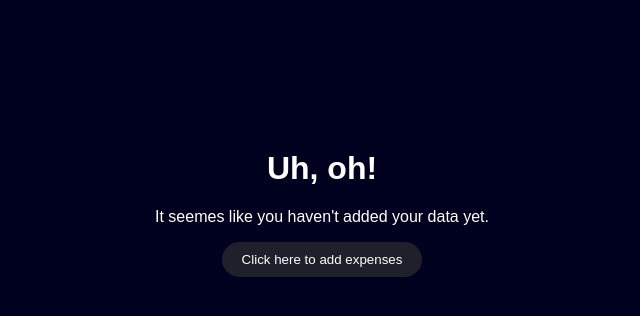
After one commit to Endromia-9027/Expenses-Insight, a Flask app: template templates/no_expenses_found.html in a window 1280 px wide. The commit adds this page. Shown: the top 316 px of the page, without its empty margins (318-958 px from the left). Run offline with Flask 3, Linux system fonts and the light colour scheme; the template is opened without the code that fills it, so the values that code supplies are empty.

Commit message:
resolved some issues:

```diff
--- a/main.py
+++ b/main.py
@@ -73,6 +73,14 @@ def get_exp_id():
     user_exp_id += 1
     return str(user_exp_id)
 
+def summ_of_expenses(user_id_know):
+    try:
+        query_sum = 'SELECT SUM(amount) FROM expenses WHERE User_id =  %s'
+        sum_result = execute_query(query_sum, (user_id_know,))  # Make sure to pass the query and parameters correctly
+        sum = sum_result[0] if sum_result else 0  # Handle the case where sum_result is None or empty
+        return sum
+    except Exception as e:
+        return e
 
 # Route to show the login screen
 @app.route('/')
@@ -151,7 +159,10 @@ def view_expenses():
                     )
                     for t in user_expenses
                 ]
-            return render_template('expenses.html', expenses=cleaned_results)
+            summ_of_exp = summ_of_expenses(user_id)
+            if summ_of_exp :
+                print(summ_of_exp[0])
+                return render_template('expenses.html', expenses=cleaned_results, sum=summ_of_exp[0])
         else:
             return f"No expenses found for this user. {user_id}, {view_query}"
     else:
@@ -170,9 +181,12 @@ def view_expenses():
                     )
                     for t in user_expenses
                 ]
-            return render_template('expenses.html', expenses=cleaned_results)
+            summ_of_exp = summ_of_expenses(user_id_know)
+            if summ_of_exp :
+                print(summ_of_exp[0])
+                return render_template('expenses.html', expenses=cleaned_results, sum=summ_of_exp[0])
         else:
-            return render_template('user_not_found.html')
+            return render_template('no_expenses_found.html')
 
 @app.route('/create_new')
 def create_new():
--- a/templates/add_expenses.html
+++ b/templates/add_expenses.html
@@ -119,10 +119,10 @@
     <h1 class="welcome">Enter your Expenses.</h1>
     <div class="user_data">
         <form action="{{ url_for('user_data_exp') }}" method="POST">
-            <input type="number" placeholder="amount" id="user_name" name="amount" required aria-label="User Name">
+            <input type="number" step="0.01" placeholder="amount" id="amount" name="amount" required>
             <input type="text" placeholder="name" id="name" name="name" required aria-label="Category" >
             <input type="date" placeholder="date" id="date" name="date" required aria-label="Date">
-            <select id="description" name="description" required aria-label="Description">
+            <select id="description" name="description" required aria-label="Description" style="margin-left: 10px;">
                 <option value="Transport">Transport</option>
                 <option value="Grocery">Grocery</option>
                 <option value="Electronic appliances">Electronic appliances</option>
--- /dev/null
+++ b/templates/no_expenses_found.html
@@ -0,0 +1,47 @@
+<!DOCTYPE html>
+<html lang="en">
+<head>
+    <meta charset="UTF-8">
+    <meta name="viewport" content="width=device-width, initial-scale=1.0">
+    <title>NO_EXPENSES_FOUND</title>
+    <style>
+
+        body {
+            font-family: sans-serif;
+            text-align: center;
+            background-color: rgb(0, 0, 31);
+            color: white;
+            margin: 0;
+            padding: 0;
+        }
+
+        button {
+            display: inline-block;
+            padding: 10px 20px;
+            color: white;
+            text-decoration: none;
+            background-color: rgba(52, 52, 52, 0.615);
+            border-radius: 25px;
+            transition: background-color 0.3s, color 0.3s;
+            border: none;
+        }
+
+        button:hover {
+            background-color: rgba(80, 80, 80, 0.8);
+            color: white;
+        }
+
+        h1{
+            margin-top: 150px;
+        }
+
+    </style>
+</head>
+<body>
+    <h1> Uh, oh! </h1>
+    <p>It seemes like you haven't added your data yet.</p>
+    <form action="{{ url_for('add_expenses') }}" method="POST">
+        <button type="submit">Click here to add expenses</button>
+    </form>
+</body>
+</html>
```
Also changed, not shown: templates/expenses.html (+17 -0 lines).
